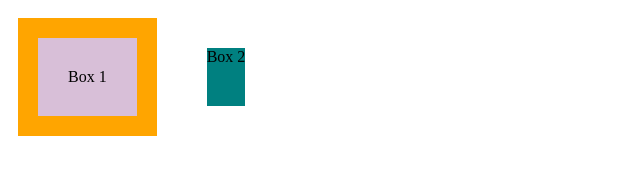
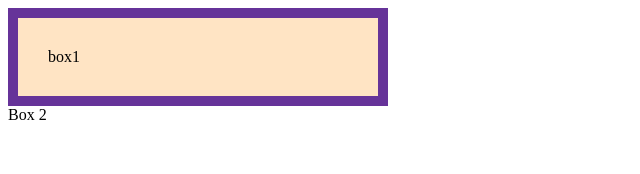
Before and after one commit to Omerun/web, a plain HTML site: page index.html in a window 1280 px wide. Shown: the whole page, without its empty margins (0-640 px from the left). Drawn offline with Linux system fonts and the light colour scheme.

Commit message:
initial commit

```diff
--- a/index.html
+++ b/index.html
@@ -9,10 +9,10 @@
         <link rel="stylesheet" href="style.css">
     </head>
     <body>
-        <div class="wrapper">
-            <div id="box1">Box 1</div>
-            <div id="box2">Box 2</div>
+        <div id="box1">
+            box1
+            <img src="th1.jpgt" alt="">
         </div>
-
+        <div id="box2">Box 2</div>
     </body>
 </html>
--- a/style.css
+++ b/style.css
@@ -1,15 +1,8 @@
-#box1 {
-    background-color: thistle;
+ #box1 {
+    background-color: bisque;
+    width: 300px;
     padding: 30px;
-    border: 20px solid orange;
-    margin: 10px;
-}
+    border: 10px solid rebeccapurple;
+ }
 
-#box2 {
-    background-color: teal;
-    margin: 40px;
-}
-
-.wrapper {
-    display: flex;
-}
+ /* width = Total
```
